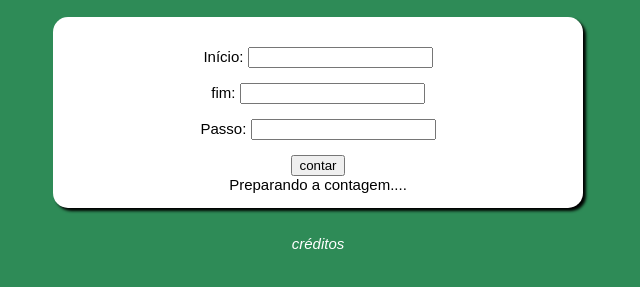
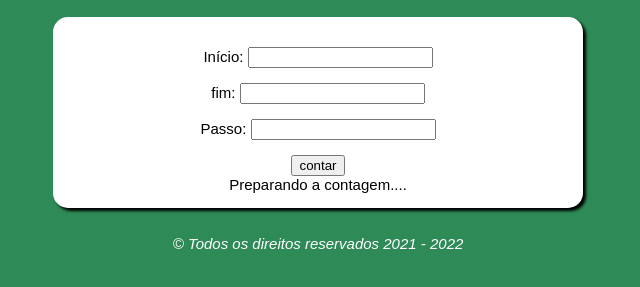
Before and after one commit to marcilio-s/aulas-javascript, a plain HTML site: page contagem/index.html in a window 1280 px wide. Shown: the part 57-344 px from the top of the page, without its empty margins (322-962 px from the left). Drawn offline with Linux system fonts and the light colour scheme.

Commit message:
Adicionei créditos no footer

```diff
--- a/contagem/index.html
+++ b/contagem/index.html
@@ -22,7 +22,7 @@
         </div>
         <div id="res">Preparando a contagem....</div>
 </section>
-<footer><p>créditos</p></footer>
+<footer><p>© Todos os direitos reservados 2021 - 2022</p></footer>
     <script src="script.js"></script>
 </body>
 </html>
```
